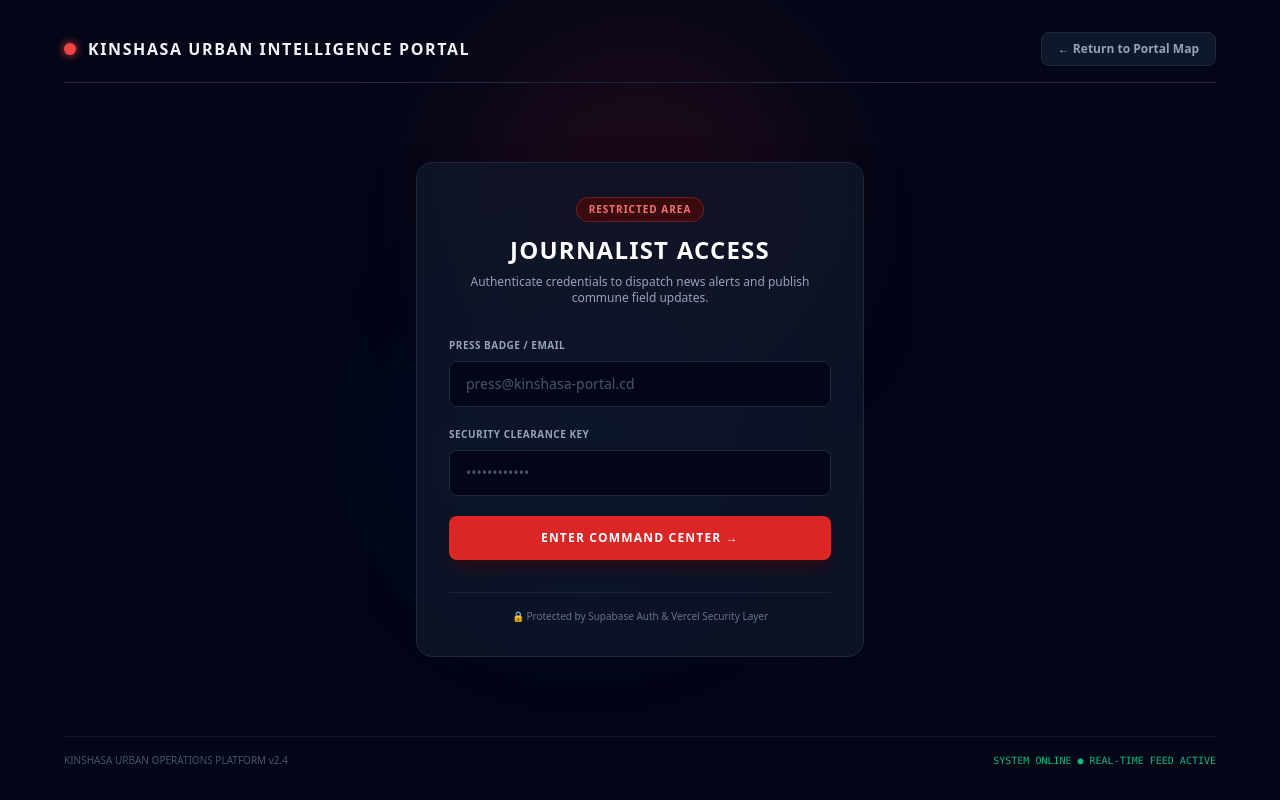
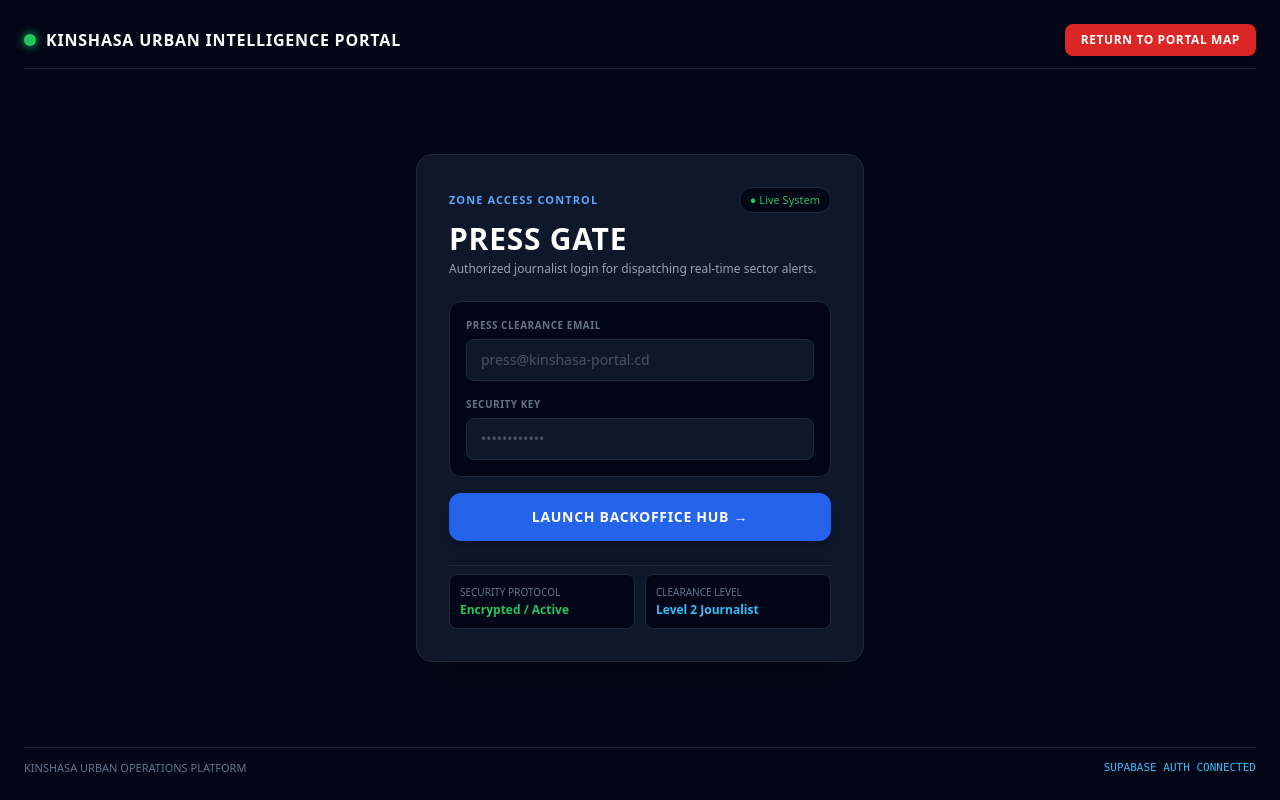
Before and after one commit to cherifadel0308/kinshasa-portal, a Next.js app: page /login in a window 1280 px wide. Built offline with nearby package versions, Linux system fonts and the light colour scheme.

Commit message:
Update page.tsx

```diff
--- a/src/app/login/page.tsx
+++ b/src/app/login/page.tsx
@@ -28,111 +28,124 @@ export default function LoginPage() {
         router.push('/backoffice');
       }
     } catch (err: any) {
-      setErrorMsg('An unexpected error occurred. Please check your connection.');
+      setErrorMsg('An unexpected authentication error occurred.');
     } finally {
       setLoading(false);
     }
   };
 
   return (
-    <main className="min-h-screen bg-slate-950 text-slate-50 flex flex-col justify-between p-4 md:p-8 font-sans relative overflow-hidden">
-      {/* Futuristic Background Light Glows */}
-      <div className="absolute top-1/4 left-1/2 -translate-x-1/2 -translate-y-1/2 w-96 h-96 bg-red-600/10 rounded-full blur-3xl pointer-events-none" />
-      <div className="absolute bottom-1/4 left-1/3 w-80 h-80 bg-blue-600/10 rounded-full blur-3xl pointer-events-none" />
+    <main className="min-h-screen bg-[#020617] text-slate-100 flex flex-col justify-between p-4 md:p-6 font-sans select-none">
 
-      {/* Navigation Header Bar */}
-      <nav className="relative z-10 flex items-center justify-between w-full max-w-6xl mx-auto pb-4 border-b border-slate-800">
-        <div className="flex items-center gap-3">
-          <div className="w-3 h-3 rounded-full bg-red-500 shadow-[0_0_10px_#ef4444]" />
-          <h1 className="text-sm md:text-base font-black tracking-widest uppercase text-slate-100">
+      {/* Top Header Bar matching Homepage */}
+      <nav className="w-full max-w-[1650px] mx-auto flex items-center justify-between pb-3 border-b border-[#1e293b]">
+        <div className="flex items-center gap-2.5">
+          <div className="w-3 h-3 rounded-full bg-[#22c55e] shadow-[0_0_10px_#22c55e]" />
+          <h1 className="text-sm md:text-base font-black tracking-wider uppercase text-white">
             Kinshasa Urban Intelligence Portal
           </h1>
         </div>
         <Link
           href="/"
-          className="px-4 py-2 text-xs font-bold bg-slate-900 text-slate-400 hover:text-slate-100 border border-slate-800 hover:border-slate-700 rounded-lg transition-all"
+          className="px-4 py-2 bg-[#dc2626] hover:bg-red-700 text-white font-bold text-xs uppercase tracking-wider rounded-lg transition-all shadow-md"
         >
-          ← Return to Portal Map
+          Return to Portal Map
         </Link>
       </nav>
 
-      {/* Central Login Command Card */}
-      <div className="relative z-10 flex-1 flex items-center justify-center py-12">
-        <div className="w-full max-w-md bg-slate-900/80 backdrop-blur-xl border border-slate-800 p-8 rounded-2xl shadow-2xl shadow-slate-950/80 relative">
+      {/* Center Command Card matching Homepage Card Styling */}
+      <div className="flex-1 flex items-center justify-center my-6">
+        <div className="w-full max-w-md bg-[#0f172a] border border-[#1e293b] rounded-2xl p-6 md:p-8 shadow-2xl flex flex-col justify-between space-y-6">
 
-          {/* Header & Restricted Badge */}
-          <div className="text-center mb-8">
-            <span className="inline-block px-3 py-1 rounded-full text-[10px] font-black uppercase tracking-widest bg-red-950/80 text-red-400 border border-red-500/30 mb-3">
-              Restricted Area
+          {/* Section Sub-header */}
+          <div>
+            <div className="flex items-center justify-between mb-2">
+              <span className="text-[#60a5fa] text-[11px] font-bold uppercase tracking-widest">
+                Zone Access Control
               </span>
-            <h2 className="text-2xl font-black uppercase tracking-wider text-white mb-2">
-              Journalist Access
+              <span className="bg-[#020617] text-[#22c55e] text-[11px] px-2.5 py-1 rounded-full border border-[#1e293b] font-medium">
+                ● Live System
+              </span>
+            </div>
+
+            <h2 className="text-3xl font-black uppercase text-white tracking-wide mb-1">
+              Press Gate
             </h2>
-            <p className="text-xs text-slate-400">
-              Authenticate credentials to dispatch news alerts and publish commune field updates.
+            <p className="text-xs text-[#94a3b8]">
+              Authorized journalist login for dispatching real-time sector alerts.
             </p>
           </div>
 
           {/* Error Alert Box */}
           {errorMsg && (
-            <div className="mb-6 p-3 rounded-lg bg-red-950/50 border border-red-500/50 text-red-300 text-xs text-center font-medium">
+            <div className="p-3 bg-red-950/60 border border-red-500/50 rounded-xl text-red-300 text-xs text-center font-bold">
               ⚠️ {errorMsg}
             </div>
           )}
 
-          {/* Login Form */}
-          <form onSubmit={handleLogin} className="space-y-5">
+          {/* Form Container Panel */}
+          <form onSubmit={handleLogin} className="space-y-4">
+            <div className="bg-[#020617] border border-[#1e293b] rounded-xl p-4 space-y-4">
               <div>
-              <label className="block text-[10px] font-bold uppercase tracking-wider text-slate-400 mb-2">
-                Press Badge / Email
+                <label className="block text-[10px] font-bold uppercase tracking-wider text-[#64748b] mb-1.5">
+                  Press Clearance Email
                 </label>
                 <input
                   type="email"
                   required
                   value={email}
                   onChange={(e) => setEmail(e.target.value)}
-                className="w-full px-4 py-3 bg-slate-950 border border-slate-800 rounded-lg text-sm text-slate-100 placeholder-slate-600 focus:outline-none focus:border-red-500 focus:ring-1 focus:ring-red-500 transition-all"
                   placeholder="press@kinshasa-portal.cd"
+                  className="w-full bg-[#0f172a] border border-[#1e293b] focus:border-[#2563eb] text-white text-sm rounded-lg px-3.5 py-2.5 outline-none transition-all placeholder:text-slate-600"
                 />
               </div>
 
               <div>
-              <label className="block text-[10px] font-bold uppercase tracking-wider text-slate-400 mb-2">
-                Security Clearance Key
+                <label className="block text-[10px] font-bold uppercase tracking-wider text-[#64748b] mb-1.5">
+                  Security Key
                 </label>
                 <input
                   type="password"
                   required
                   value={password}
                   onChange={(e) => setPassword(e.target.value)}
-                className="w-full px-4 py-3 bg-slate-950 border border-slate-800 rounded-lg text-sm text-slate-100 placeholder-slate-600 focus:outline-none focus:border-red-500 focus:ring-1 focus:ring-red-500 transition-all"
                   placeholder="••••••••••••"
+                  className="w-full bg-[#0f172a] border border-[#1e293b] focus:border-[#2563eb] text-white text-sm rounded-lg px-3.5 py-2.5 outline-none transition-all placeholder:text-slate-600"
                 />
               </div>
+            </div>
 
+            {/* Action Button styled like "Launch Full Hub" */}
             <button
               type="submit"
               disabled={loading}
-              className="w-full py-3.5 px-4 bg-red-600 hover:bg-red-500 active:bg-red-700 text-white text-xs font-bold uppercase tracking-widest rounded-lg shadow-lg shadow-red-950/50 transition-all disabled:opacity-50 disabled:cursor-not-allowed mt-2"
+              className="w-full bg-[#2563eb] hover:bg-blue-600 active:bg-blue-700 text-white font-bold text-sm uppercase tracking-wider py-3.5 rounded-xl transition-all shadow-lg disabled:opacity-50"
             >
-              {loading ? 'Authenticating System...' : 'Enter Command Center →'}
+              {loading ? 'Authenticating Credentials...' : 'Launch Backoffice Hub →'}
             </button>
           </form>
 
-          {/* Footer Security Badge */}
-          <div className="mt-8 pt-4 border-t border-slate-800/80 text-center">
-            <p className="text-[10px] text-slate-500">
-              🔒 Protected by Supabase Auth & Vercel Security Layer
-            </p>
+          {/* Security Status Box matching Bottom Right Metrics */}
+          <div className="grid grid-cols-2 gap-2.5 pt-2 border-t border-[#1e293b]">
+            <div className="bg-[#020617] p-2.5 rounded-lg border border-[#1e293b]">
+              <span className="text-[10px] text-[#64748b] uppercase block">Security Protocol</span>
+              <p className="text-xs font-bold text-[#22c55e] mt-0.5">Encrypted / Active</p>
             </div>
+            <div className="bg-[#020617] p-2.5 rounded-lg border border-[#1e293b]">
+              <span className="text-[10px] text-[#64748b] uppercase block">Clearance Level</span>
+              <p className="text-xs font-bold text-[#38bdf8] mt-0.5">Level 2 Journalist</p>
             </div>
           </div>
 
-      {/* Footer Status Line */}
-      <footer className="relative z-10 w-full max-w-6xl mx-auto pt-4 border-t border-slate-900 flex flex-col sm:flex-row justify-between items-center text-[10px] text-slate-600 gap-2">
-        <span>KINSHASA URBAN OPERATIONS PLATFORM v2.4</span>
-        <span className="text-emerald-500 font-mono">SYSTEM ONLINE ● REAL-TIME FEED ACTIVE</span>
+        </div>
+      </div>
+
+      {/* Footer Line */}
+      <footer className="w-full max-w-[1650px] mx-auto pt-3 border-t border-[#1e293b] flex items-center justify-between text-[11px] text-[#64748b]">
+        <span>KINSHASA URBAN OPERATIONS PLATFORM</span>
+        <span className="text-[#38bdf8] font-mono">SUPABASE AUTH CONNECTED</span>
       </footer>
+
     </main>
   );
 }
```
Lines whose indentation alone changed are shown as unchanged.
